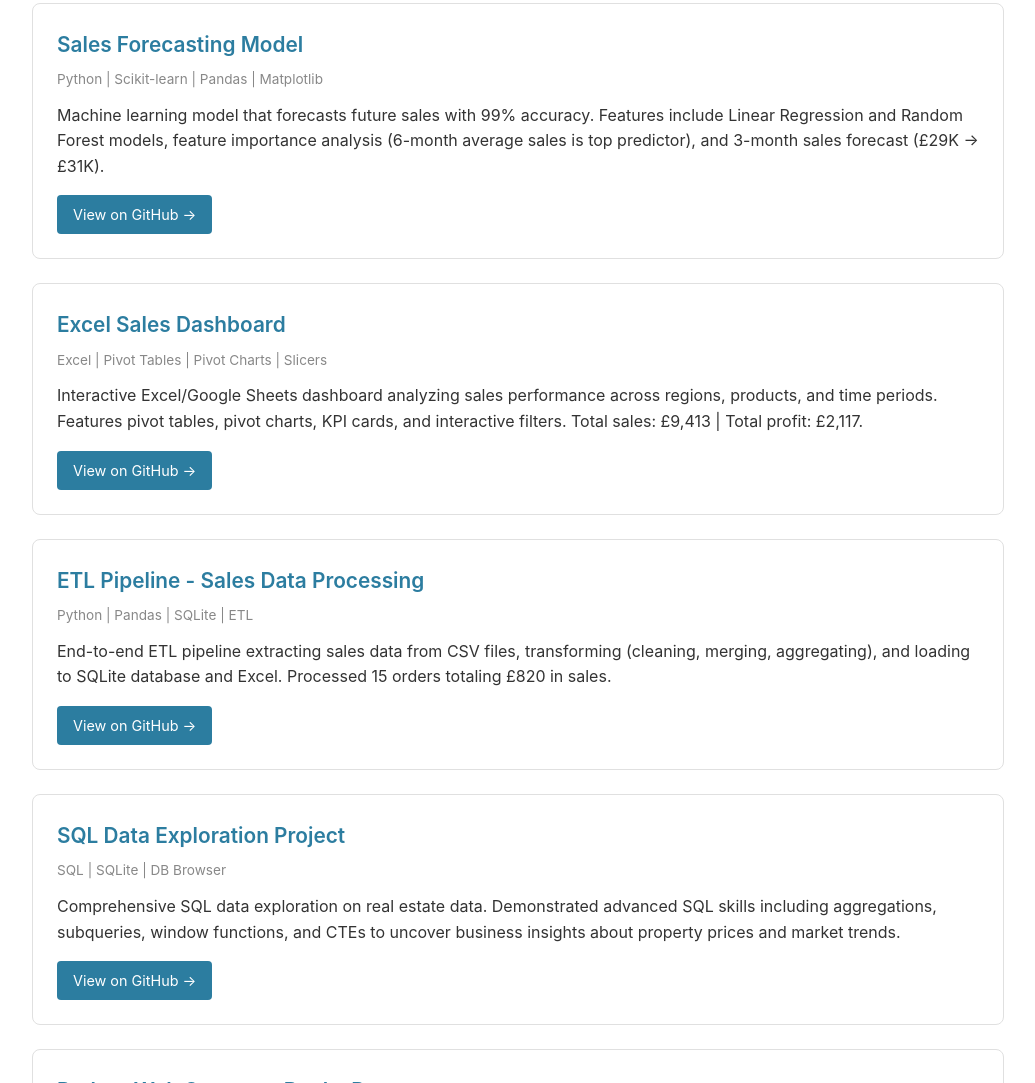
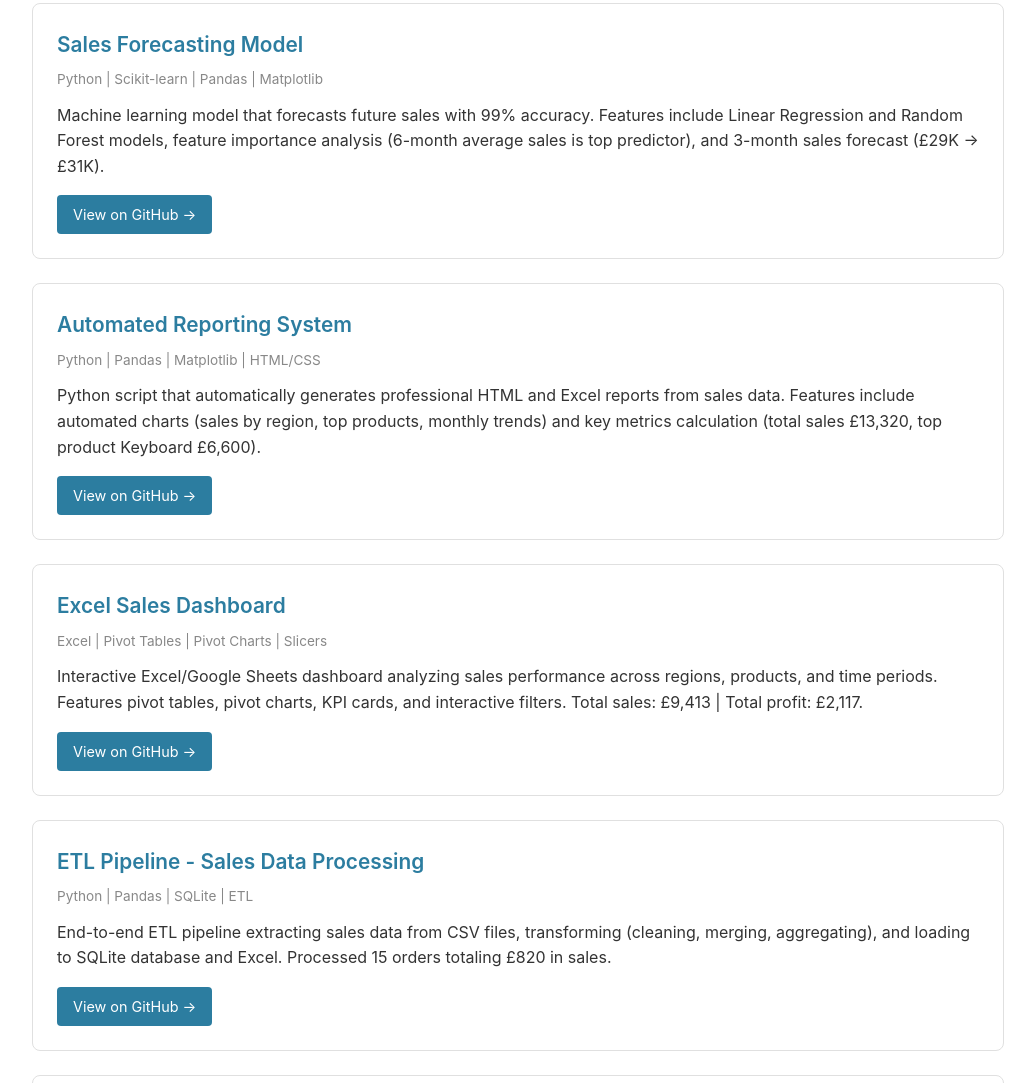
Before and after one commit to SurendharMJ/SurendharMJ.github.io, a plain HTML site: page index.html in a window 1280 px wide. Shown: the part 1566-2649 px from the top of the page, without its empty margins (122-1157 px from the left). Drawn offline with Linux system fonts and the light colour scheme.

Commit message:
Update index.html

```diff
--- a/index.html
+++ b/index.html
@@ -239,6 +239,12 @@
         <div class="project-desc">Machine learning model that forecasts future sales with 99% accuracy. Features include Linear Regression and Random Forest models, feature importance analysis (6-month average sales is top predictor), and 3-month sales forecast (£29K → £31K).</div>
         <a href="https://github.com/SurendharMJ/sales-forecasting" class="project-link">View on GitHub →</a>
     </div>
+            <div class="project-card">
+        <div class="project-title">Automated Reporting System</div>
+        <div class="project-tech">Python | Pandas | Matplotlib | HTML/CSS</div>
+        <div class="project-desc">Python script that automatically generates professional HTML and Excel reports from sales data. Features include automated charts (sales by region, top products, monthly trends) and key metrics calculation (total sales £13,320, top product Keyboard £6,600).</div>
+        <a href="https://github.com/SurendharMJ/automated-reporting" class="project-link">View on GitHub →</a>
+    </div>
     <div class="project-card">
         <div class="project-title">Excel Sales Dashboard</div>
         <div class="project-tech">Excel | Pivot Tables | Pivot Charts | Slicers</div>
```
